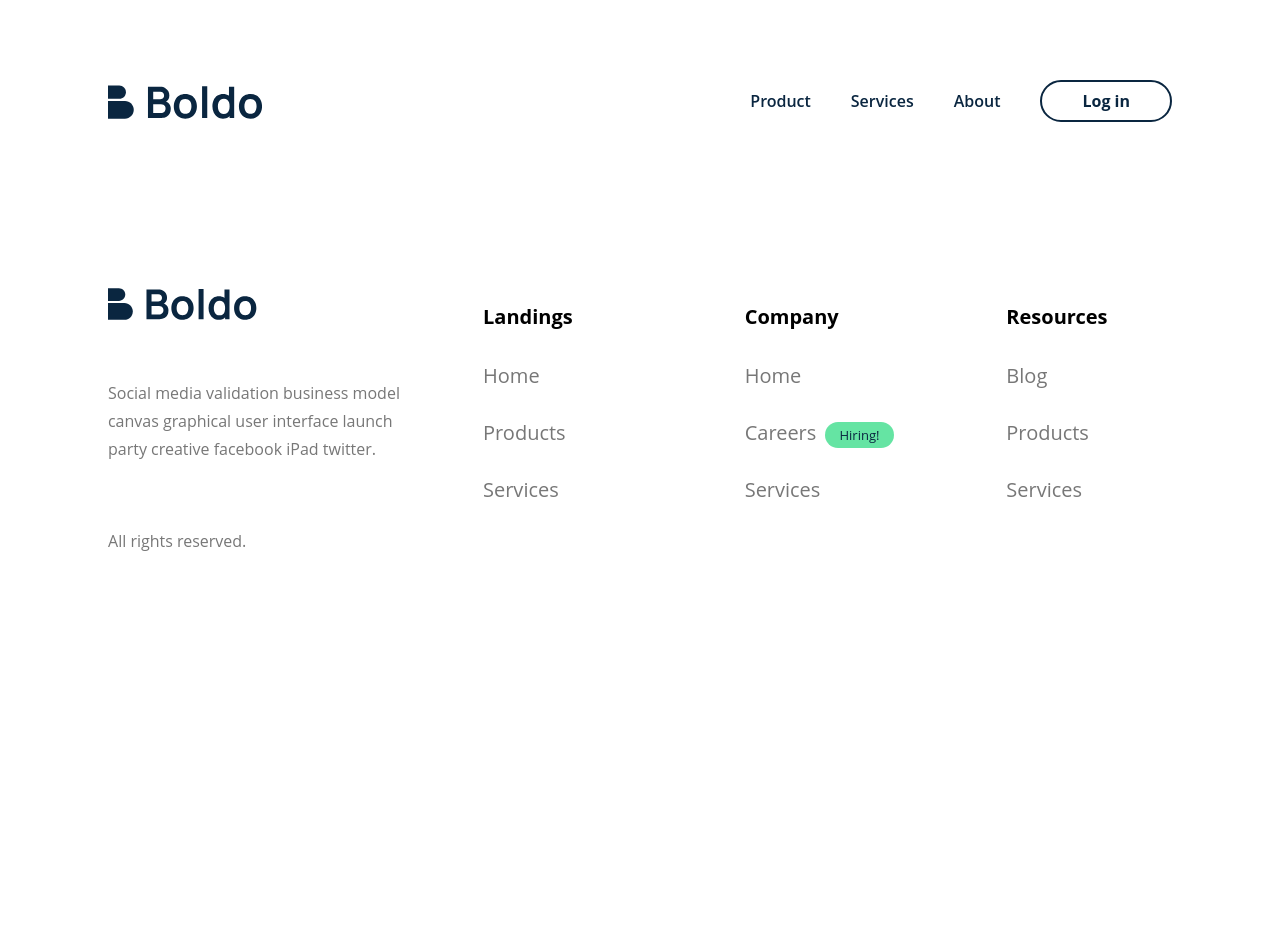
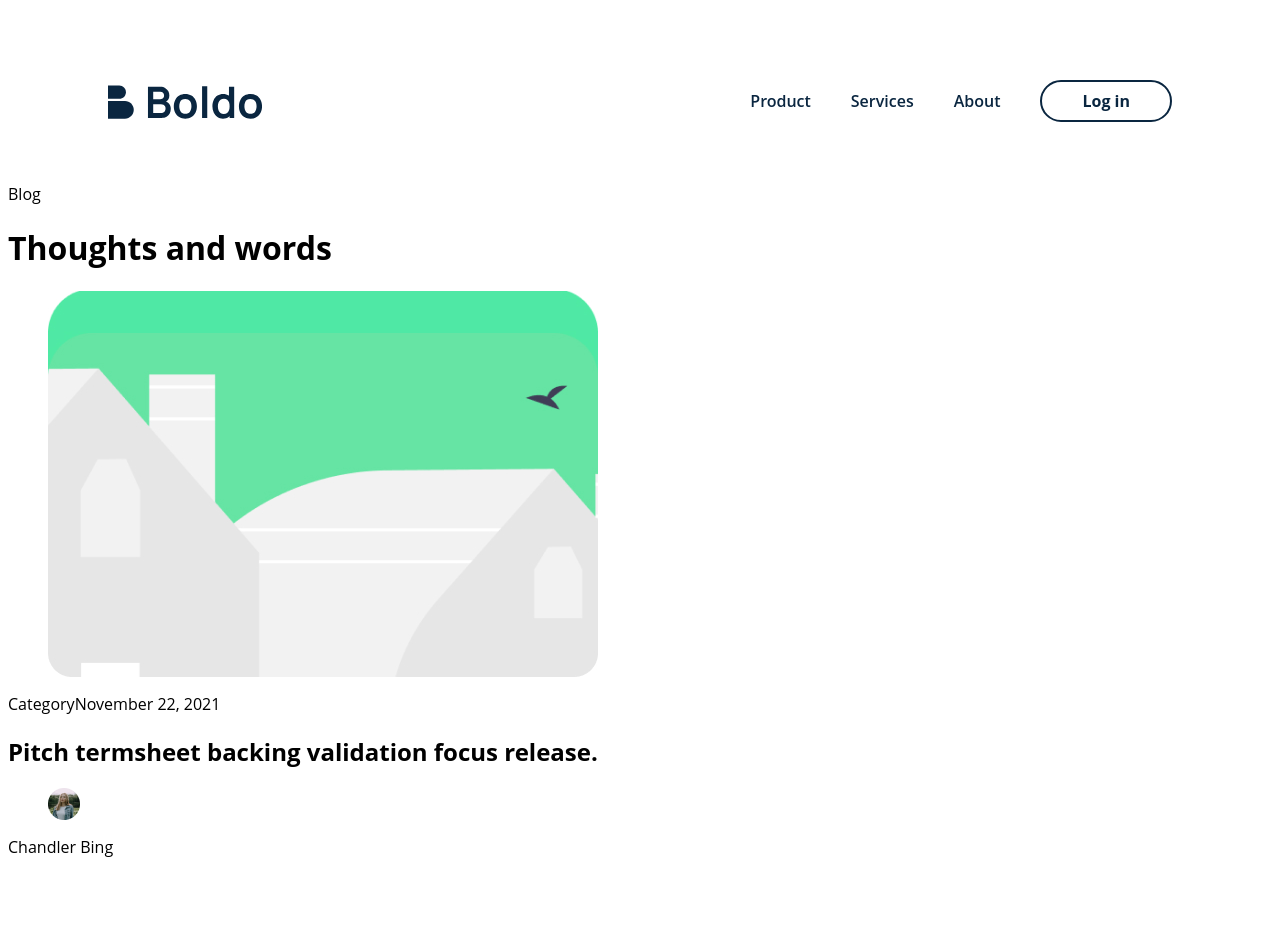
Before and after one commit to Andriamahay11master/Training-react, a React (Create React App) app: page / in a window 1280 px wide. Shown: the top 952 px of the page. Before the commit the page ends 800 px from the top, so only its background shows below. Built offline with nearby package versions, Linux system fonts and the light colour scheme.

Commit message:
add structure banner

```diff
--- a/App.scss
+++ b/App.scss
@@ -6,3 +6,4 @@
 @import 'src/assets/common/global';
 @import 'src/components/header/header';
 @import 'src/components/footer/footer';
+@import 'src/components/banner/banner';
--- a/App.tsx
+++ b/App.tsx
@@ -1,12 +1,14 @@
 import * as React from 'react';
 import Header from './src/components/header/Header';
 import Footer from './src/components/footer/Footer';
+import Banner from './src/components/banner/Banner';
 import './App.scss';
 
 export default function App() {
   return (
     <div>
       <Header />
+      <Banner />
       <Footer />
     </div>
   );
--- /dev/null
+++ b/src/components/banner/Banner.tsx
@@ -0,0 +1,34 @@
+import * as React from 'react';
+
+export default function Banner() {
+  return (
+    <div className="bannerBlock">
+      <div className="bannerTop">
+        <span className="bannerCat">Blog</span>
+        <h1 className="bannerTitle">Thoughts and words</h1>
+      </div>
+
+      <div className="bannerBottom">
+        <div className="bannerBottomCol">
+          <figure>
+            <img src="images/img-pitch.jpg" alt="Image banner" />
+          </figure>
+        </div>
+        <div className="bannerBottomCol">
+          <p className="bannerDate">
+            <span>Category</span>November 22, 2021
+          </p>
+          <h2 className="bannerItemTitle">
+            Pitch termsheet backing validation focus release.
+          </h2>
+          <div className="bannerInfo">
+            <figure>
+              <img src="images/img-user.png" alt="Image user" />
+            </figure>
+            <p className="bannerUserName">Chandler Bing</p>
+          </div>
+        </div>
+      </div>
+    </div>
+  );
+}
--- /dev/null
+++ b/src/components/banner/_banner.scss
@@ -0,0 +1,2 @@
+.bannerBlock {
+}
```
